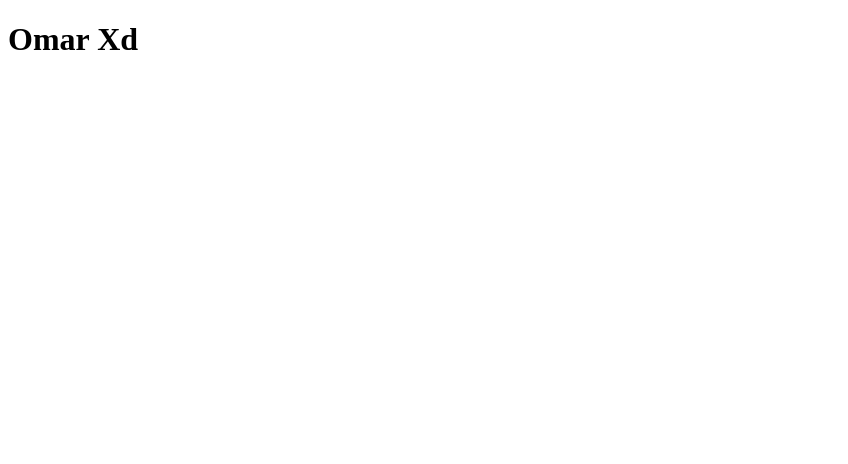
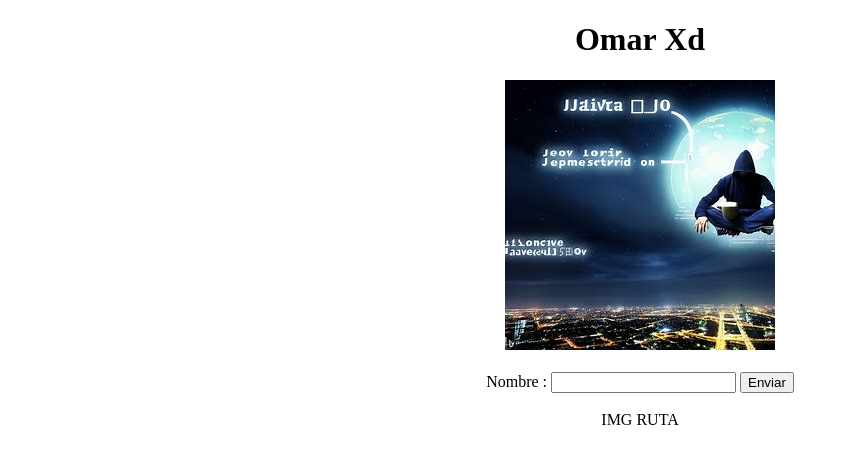
Before and after one commit to Omarrivv/NodeJS_ArchivosEstaticos, a website: page public/index.html in a window 1280 px wide. Shown: the whole page, without its empty margins (0-848 px from the left). Drawn offline with Linux system fonts and the light colour scheme.

Commit message:
Archivos Cambiados

```diff
--- a/public/index.html
+++ b/public/index.html
@@ -6,6 +6,13 @@
     <title>Document</title>
 </head>
 <body>
-    <h1>Omar Xd</h1>
+    <h1 style="text-align: center;">Omar Xd</h1>
+    <div style="text-align: center;">
+        <img src="/public/OIG.jpeg" alt=""><br><br>
+        <label for="">Nombre : </label>
+        <input type="text" name="nombre">
+        <button type="submit">Enviar</button><br><br>
+        <a style="text-decoration: none; color: black;" href="/public/OIG.jpeg">IMG RUTA</a>
+    </div>
 </body>
 </html>
```
